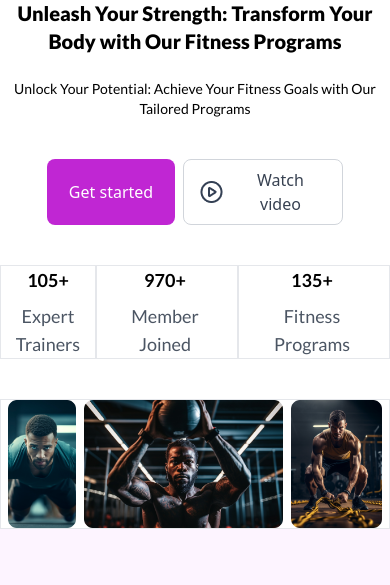
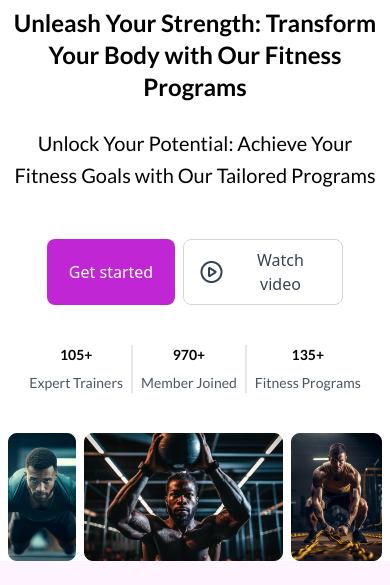
Before and after one commit to kwawbaidoo/Fitness, a website: page index.html in a window 390 px wide. Shown: the part 65-650 px from the top of the page. Drawn offline with Linux system fonts and the light colour scheme.

Commit message:
working on mobile view

```diff
--- a/index.html
+++ b/index.html
@@ -25,8 +25,8 @@
     <title>Fitness-Website</title>
   </head>
   <body>
-    <header class="flex w-full items-center justify-center xl:w-full h-16 xl:h-24 xl:justify-center xl:items-center px-3 py-3 xl:px-16 xl:py-6 border">
-      <div class="flex w-full xl:max-w-[1312px] gap-5 justify-center xl:justify-between items-center border">
+    <header class="flex w-full items-center justify-center xl:w-full h-16 xl:h-24 xl:justify-center xl:items-center px-3 py-3 xl:px-16 xl:py-6 ">
+      <div class="flex w-full xl:max-w-[1312px] gap-5 justify-center xl:justify-between items-center ">
         <img class="w-14 h-5 xl:w-32 xl:h-10" src="./assest/Button.png" alt="" />
         <nav>
           <ul class="flex gap-2 xl:gap-4 font-lato font-medium text-sm xl:text-2xl text-gray-700">
@@ -49,14 +49,14 @@
         <div
           class="xl:max-w-[1312px] w-full flex flex-col gap-10 items-center justify-center"
         >
-          <div class="flex flex-col gap-6">
+          <div class="flex flex-col gap-6 p-2">
             <h3
-              class="font-extrabold text-xl xl:text-6xl font-lato xl:leading-[68px] text-center"
+              class="xl:font-extrabold font-bold text-2xl xl:text-6xl font-lato xl:leading-[68px] text-center"
             >
               Unleash Your Strength: Transform Your Body with Our Fitness
               Programs
             </h3>
-            <p class="font-lato text-sm xl:text-2xl font-medium leading-5 xl:leading-8 text-center">
+            <p class="font-lato text-xl xl:text-2xl font-medium leading-8 text-center">
               Unlock Your Potential: Achieve Your Fitness Goals with Our
               Tailored Programs
             </p>
@@ -73,21 +73,21 @@
             </button>
           </div>
 
-          <div class="flex xl:gap-10 w-full gap-5 justify-center items-center border">
-            <div class="flex flex-col xl:gap-6 gap-2 g border-r-2 xl:pr-6">
-              <span class="xl:text-4xl text-lg font-lato font-bold text-center">105+</span>
-              <p class="xl:text-2xl text-lg font-lato text-gray-600 text-center">Expert Trainers</p>
+          <div class="flex xl:gap-10 w-full gap-2 justify-center items-center ">
+            <div class="flex flex-col xl:gap-6 gap-2 g border-r-2 pr-2 xl:pr-6">
+              <span class="xl:text-4xl text-sm font-lato font-bold text-center">105+</span>
+              <p class="xl:text-2xl text-sm font-lato text-gray-600 text-center">Expert Trainers</p>
             </div>
-            <div class="flex flex-col xl:gap-6 gap-2 g border-r-2 pr-6">
-              <span class="xl:text-4xl text-lg font-lato font-bold text-center">970+</span>
-              <p class="xl:text-2xl text-lg font-lato text-gray-600 text-center">Member Joined</p>
+            <div class="flex flex-col xl:gap-6 gap-2 g border-r-2 pr-2 xl:pr-6">
+              <span class="xl:text-4xl text-sm font-lato font-bold text-center">970+</span>
+              <p class="xl:text-2xl text-sm font-lato text-gray-600 text-center">Member Joined</p>
             </div>
-            <div class="flex flex-col xl:gap-6 gap-2 pr-6">
-              <span class="xl:text-4xl text-lg font-lato font-bold text-center">135+</span>
-              <p class="xl:text-2xl text-lg font-lato text-gray-600 text-center">Fitness Programs</p>
+            <div class="flex flex-col xl:gap-6 gap-2 xl:pr-6 ">
+              <span class="xl:text-4xl text-sm font-lato font-bold text-center">135+</span>
+              <p class="xl:text-2xl text-sm font-lato text-gray-600 text-center">Fitness Programs</p>
             </div>
           </div>
-          <div class="flex gap-2 xl:gap-6 border w-full items-center justify-center">
+          <div class="flex gap-2 xl:gap-6  w-full items-center justify-center">
             <img class="h-32 xl:h-[452px]" src="./assest/Card 1.png" alt="" />
             <img class="h-32" src="./assest/Card 2.png" alt="" />
             <img class="h-32" src="./assest/Card 3.png" alt="" />
```
Also changed, not shown: style.css.
